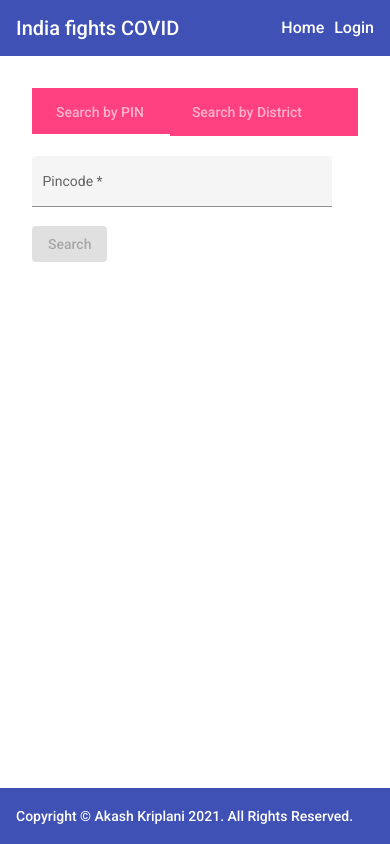
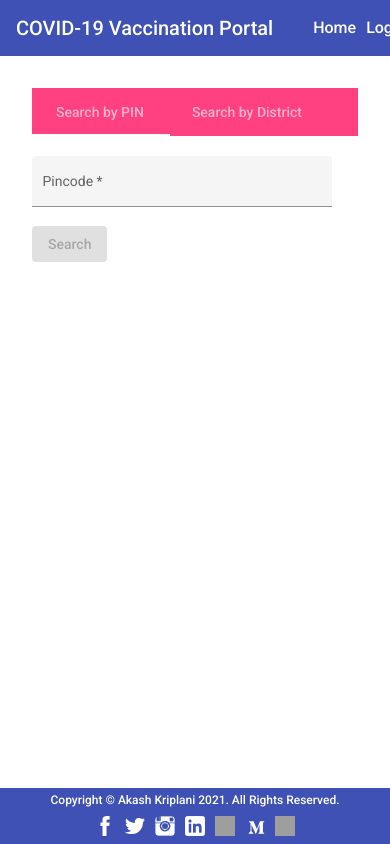
Before and after one commit to akashkriplani/india-fights-covid, an Angular app: page / in a window 390 px wide. Built offline with nearby package versions, Linux system fonts and the light colour scheme; grey boxes are pictures that could not be loaded.

Commit message:
IFC: Footer enhancement

```diff
--- a/src/app/app.component.ts
+++ b/src/app/app.component.ts
@@ -6,5 +6,5 @@ import { Component } from '@angular/core';
   styleUrls: ['./app.component.scss']
 })
 export class AppComponent {
-  title = 'India fights COVID';
+  title = 'COVID-19 Vaccination Portal';
 }
--- a/src/app/components/footer/footer.component.html
+++ b/src/app/components/footer/footer.component.html
@@ -1,7 +1,8 @@
 <footer>
   <mat-toolbar color="primary">
-    <p>Copyright &copy; Akash Kriplani {{ currentYear }}. All Rights Reserved.
-    </p>
+    <div class="footer-content">
+      <div>Copyright &copy; Akash Kriplani {{ currentYear }}. All Rights Reserved.
+      </div>
       <ul>
         <li>
           <a [href]="links?.facebook" target="_blank" title="Facebook profile">
@@ -39,5 +40,6 @@
           </a>
         </li>
       </ul>
+    </div>
   </mat-toolbar>
 </footer>
--- a/src/app/components/footer/footer.component.scss
+++ b/src/app/components/footer/footer.component.scss
@@ -5,12 +5,22 @@ footer {
   width: 100%;
 }
 
+.footer-content {
+  display: flex;
+  flex-direction: column;
+  flex: 1 0 0%;
+  align-items: center;
+  justify-content: center;
+}
+
 ul {
   display: flex;
+  margin: 0;
+  padding: 0;
   list-style: none;
   img {
-    width: 40px;
-    height: 40px;
+    width: 25px;
+    height: 25px;
     cursor: pointer;
   }
 }
@@ -20,9 +30,8 @@ ul li:not(:first-child) {
 }
 
 .mat-toolbar {
-  & p {
-    font-size: 16px;
-    flex: 1 0 0%;
+  & div {
+    font-size: 14px;
     margin-bottom: 0;
   }
 }
@@ -30,20 +39,14 @@ ul li:not(:first-child) {
 @media only screen and (max-width: 992px) {
   ul {
     img {
-      width: 25px;
-      height: 25px;
+      width: 20px;
+      height: 20px;
     }
   }
 
   .mat-toolbar {
-    & p {
-      font-size: 14px;
+    & div {
+      font-size: 12px;
     }
   }
 }
-
-@media only screen and (max-width: 767px) {
-  ul {
-    display: none;
-  }
-}
--- a/src/app/components/footer/footer.component.ts
+++ b/src/app/components/footer/footer.component.ts
@@ -9,9 +9,7 @@ import { SocialMediaLinks } from '../../constants/Constants';
 export class FooterComponent implements OnInit {
 
   public currentYear: number;
-  public links: {
-    [key: string]: string
-  };
+  public links: { [key: string]: string };
 
   ngOnInit(): void {
     this.links = SocialMediaLinks;
--- a/src/index.html
+++ b/src/index.html
@@ -3,7 +3,7 @@
 
 <head>
   <meta charset="utf-8">
-  <title>India fights COVID</title>
+  <title>COVID-19 Vaccination Portal</title>
   <base href="/">
   <meta name="viewport" content="width=device-width, initial-scale=1">
   <link rel="icon" type="image/x-icon" href="favicon.ico">
```
Lines whose indentation alone changed are shown as unchanged.
